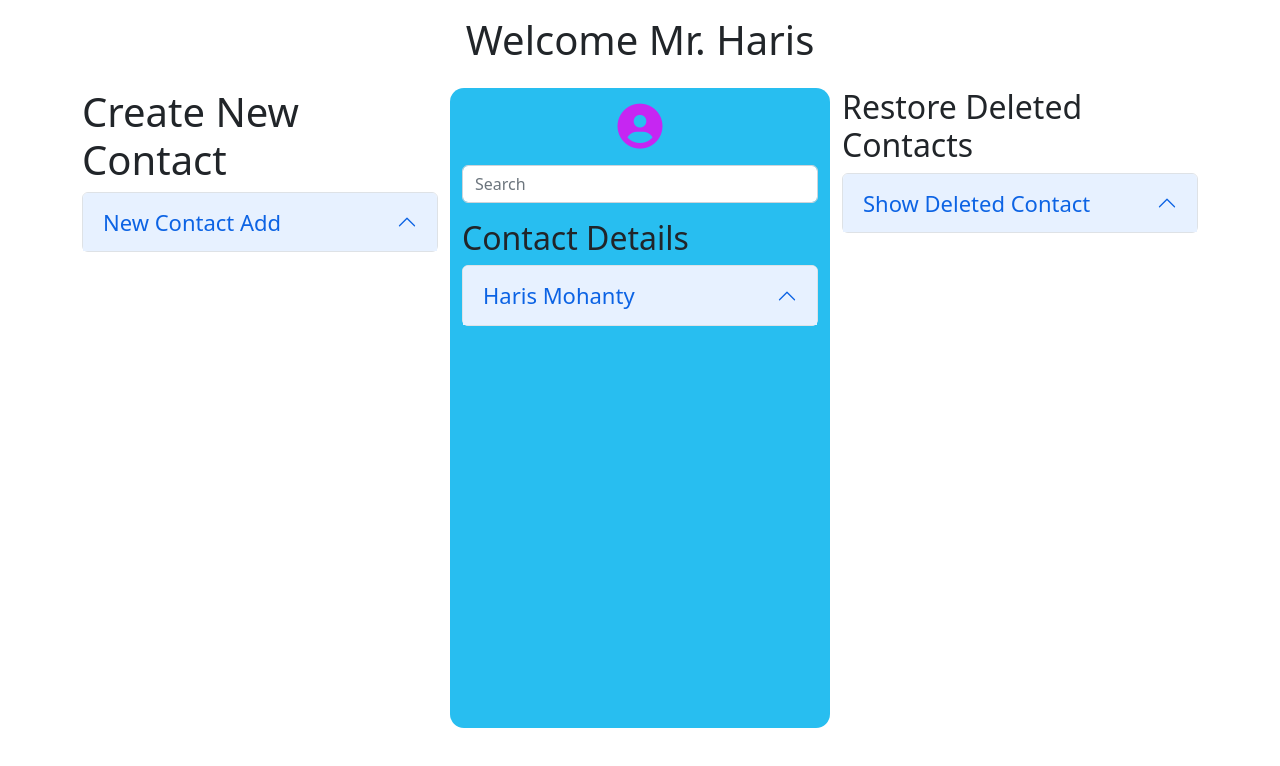
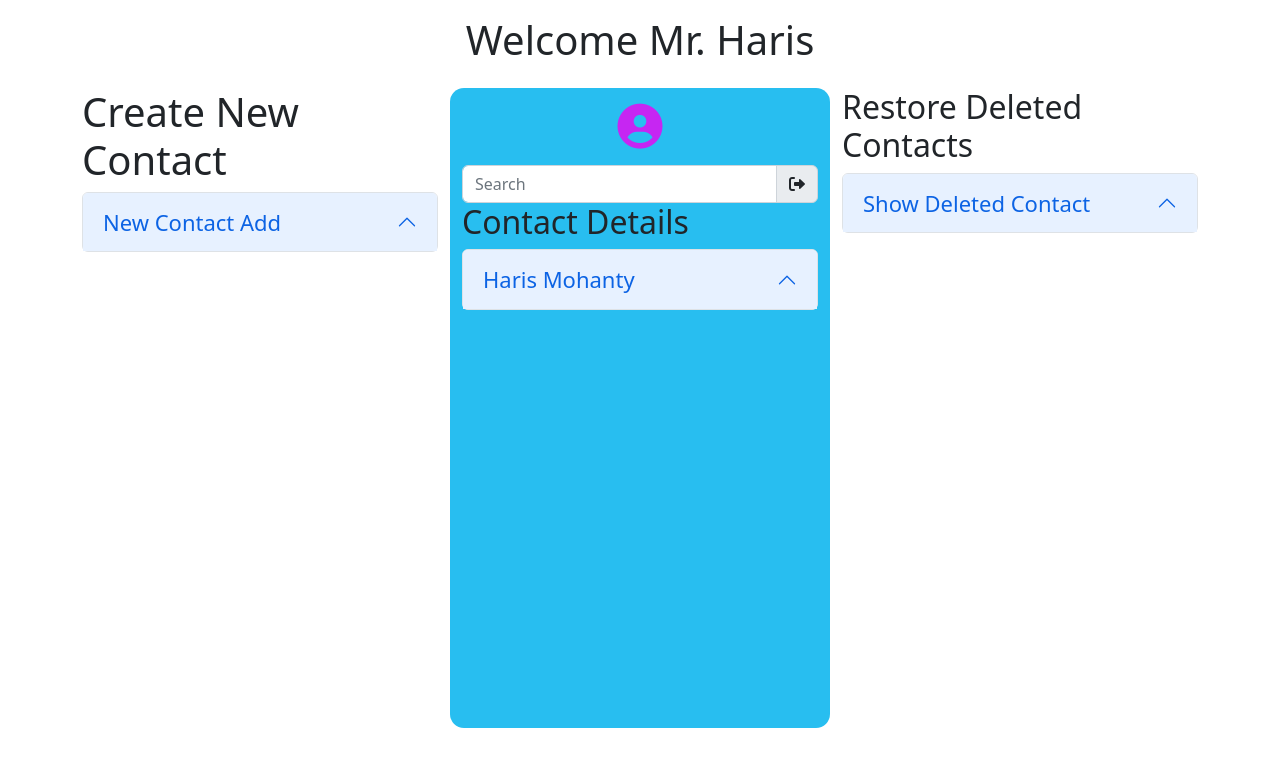
Before and after one commit to Haris-Mohanty/Contact-Saver-Application, a website built with Vite: page Contact/contact.html in a window 1280 px wide. Built offline with nearby package versions, Linux system fonts and the light colour scheme.

Commit message:
contact.js file linked successfully.

```diff
--- a/Contact/contact.html
+++ b/Contact/contact.html
@@ -57,7 +57,12 @@
           <i class="fa regular fa-circle-user"></i>
         </div>
         <form>
-          <input type="text" class="form-control mb-3" placeholder="Search">
+         <div class="input-group">
+           <input type="text" placeholder="Search" class="form-control">
+           <span class="input-group-text">
+             <i class="fa-solid fa-right-from-bracket" id="logout-btn"></i>
+           </span>
+         </div>
         </form>
         <h2>Contact Details</h2>
         <div class="contact-details">
@@ -112,8 +117,10 @@
 
 </body>
   <script src="https://replit.com/public/js/replit-badge.js" theme="blue" defer></script>
+
   <script src="https://cdn.jsdelivr.net/npm/bootstrap@5.2.2/dist/js/bootstrap.bundle.min.js"
-    integrity="sha384-OERcA2EqjJCMA+/3y+ gxIOqMEjwtxJY7qPCqsdltbNJuaOe923+mo//f6V8Qbsw3"
+    integrity="sha384-OERcA2EqjJCMA+/3y+gxIOqMEjwtxJY7qPCqsdltbNJuaOe923+mo//f6V8Qbsw3"
     crossorigin="anonymous"></script>
+<script src="contact.js"></script>
 
 </html>
--- a/Contact/contact.js
+++ b/Contact/contact.js
@@ -0,0 +1 @@
+alert();
```
